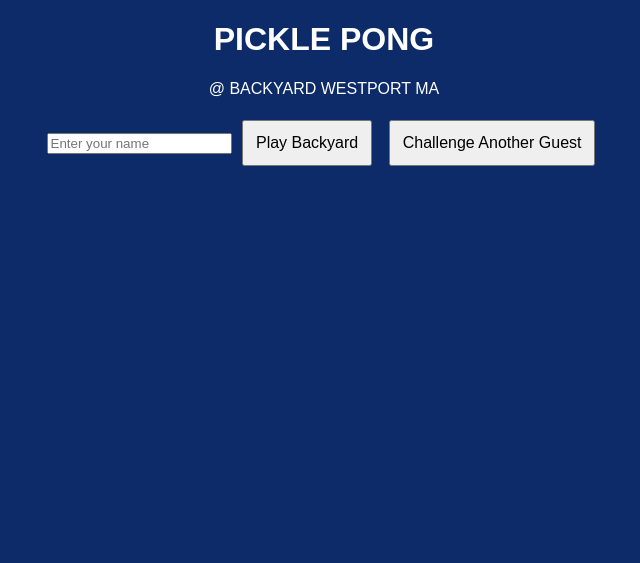
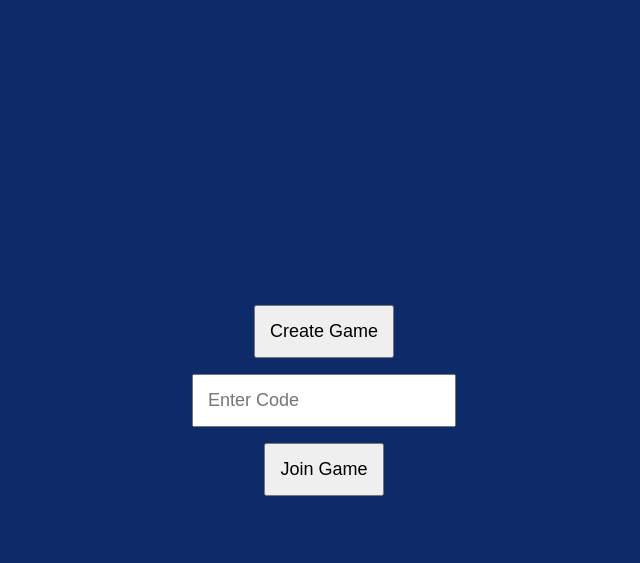
Before and after one commit to backyardwestportma/backyard-pickleball-multiplayer, a website: page public/index.html in a window 1280 px wide. Shown: the whole page, without its empty margins (316-956 px from the left). Drawn offline with nearby package versions, Linux system fonts and the light colour scheme; no server answers.

Commit message:
Update styles.css

```diff
--- a/public/styles.css
+++ b/public/styles.css
@@ -1,23 +1,40 @@
-body {
+html, body {
   margin: 0;
-  text-align: center;
+  padding: 0;
+  width: 100%;
+  height: 100%;
+  overflow: hidden;
+  position: fixed;
   background: #0C2B68;
   color: white;
   font-family: sans-serif;
+  touch-action: none;
 }
 
 canvas {
+  display: block;
   width: 100vw;
-  height: 70vh;
+  height: 100vh;
   background: #0C2B68;
+  touch-action: none;
 }
 
 .hidden {
   display: none;
 }
 
-button {
-  padding: 12px;
-  margin: 6px;
-  font-size: 16px;
+button, input {
+  padding: 14px;
+  margin: 8px;
+  font-size: 18px;
 }
+
+#menu, #aiMenu, #multiMenu {
+  position: fixed;
+  inset: 0;
+  background: #0C2B68;
+  display: flex;
+  flex-direction: column;
+  justify-content: center;
+  align-items: center;
+}
```
